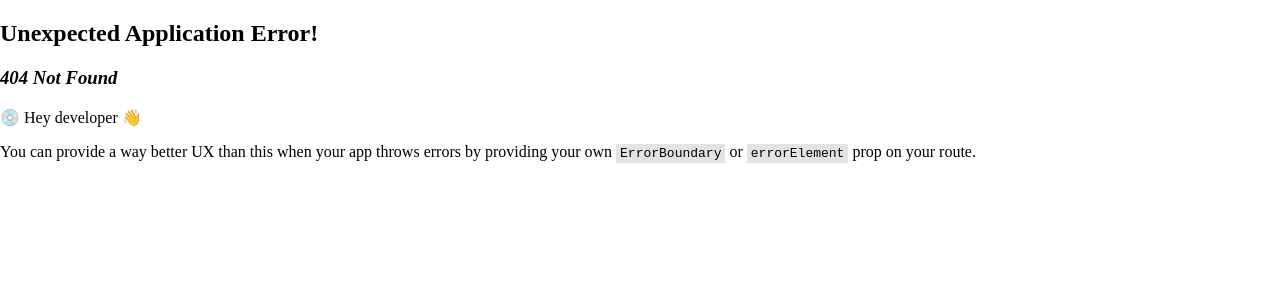
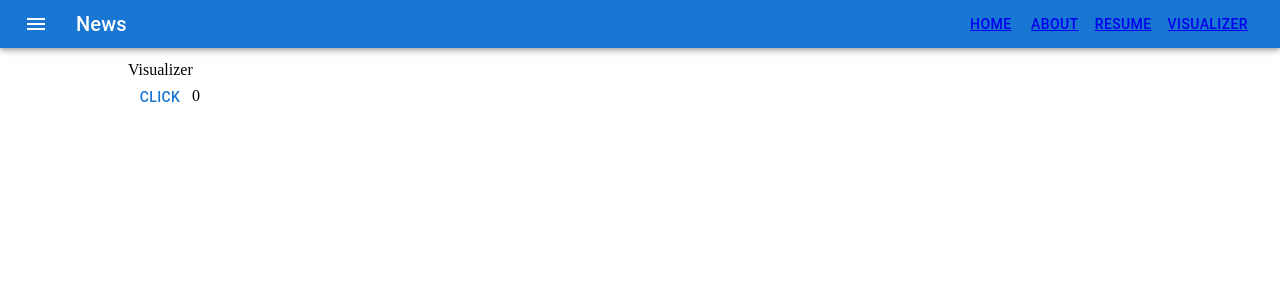
Before and after one commit to IsaacYocum/portfolio, a React (Create React App) app: page /portfolio/visualizer in a window 1280 px wide. Before the commit this address had no page. Shown: the top 300 px of the page. Built offline with nearby package versions, Linux system fonts and the light colour scheme.

Commit message:
init visualizer

```diff
--- a/src/App.css
+++ b/src/App.css
@@ -1,4 +1,5 @@
 #content {
   display: grid;
   height: 100%;
+  margin: 1% 10% 0px 10%
 }
--- a/src/components/Navbar.tsx
+++ b/src/components/Navbar.tsx
@@ -4,7 +4,7 @@ import MenuIcon from '@mui/icons-material/Menu';
 
 let Navbar = () => {
   return (
-      <AppBar position="static" style={{marginBottom: '10px'}}>
+    <AppBar position="static" style={{ marginBottom: '10px' }}>
       <Toolbar variant="dense">
         <IconButton
           size="large"
@@ -27,6 +27,9 @@ let Navbar = () => {
         <Button color="inherit">
           <Link to={"resume"}>Resume</Link>
         </Button>
+        <Button color="inherit">
+          <Link to={"visualizer"}>Visualizer</Link>
+        </Button>
       </Toolbar>
     </AppBar>
   )
--- /dev/null
+++ b/src/components/Visualizer.tsx
@@ -0,0 +1,43 @@
+import { Button } from "@mui/material";
+import { useState } from "react";
+
+let Visualizer = () => {
+  const testArray = [1, 2, 3, 4, 5, 6, 7, 8, 9, 10];
+
+  let min = useState(testArray[0]);
+  let max = useState(testArray[testArray.length - 1]);
+
+  let [curr, setCurr] = useState(0);
+
+  let binarySearch = () => {
+
+  };
+
+  const delay = (ms: number) => new Promise(res => setTimeout(res, ms))
+
+  let start = () => {
+    console.log('start')
+    iterate(testArray);
+  };
+
+  async function iterate(arr: Array<number>) {
+    for (let i = 0; i < arr.length; i++) {
+      setCurr(arr[i]);
+      await delay(1000);
+    }
+  };
+
+  return (
+    <div>
+      <div>Visualizer</div>
+      <Button
+        onClick={start}
+      >
+        click
+      </Button>
+      {curr}
+    </div>
+  )
+}
+
+export default Visualizer;
--- a/src/routes/routes.tsx
+++ b/src/routes/routes.tsx
@@ -4,6 +4,7 @@ import About from '../components/About';
 import ErrorPage from '../components/ErrorPage';
 import Home from '../components/Home'
 import Resume from '../components/Resume'
+import Visualizer from "../components/Visualizer";
 
 let routes = [
   {
@@ -26,6 +27,10 @@ let routes = [
       {
         path: "resume",
         element: <Resume />
+      },
+      {
+        path: "visualizer",
+        element: <Visualizer />
       }
     ]
   }
```
Lines whose indentation alone changed are shown as unchanged.
